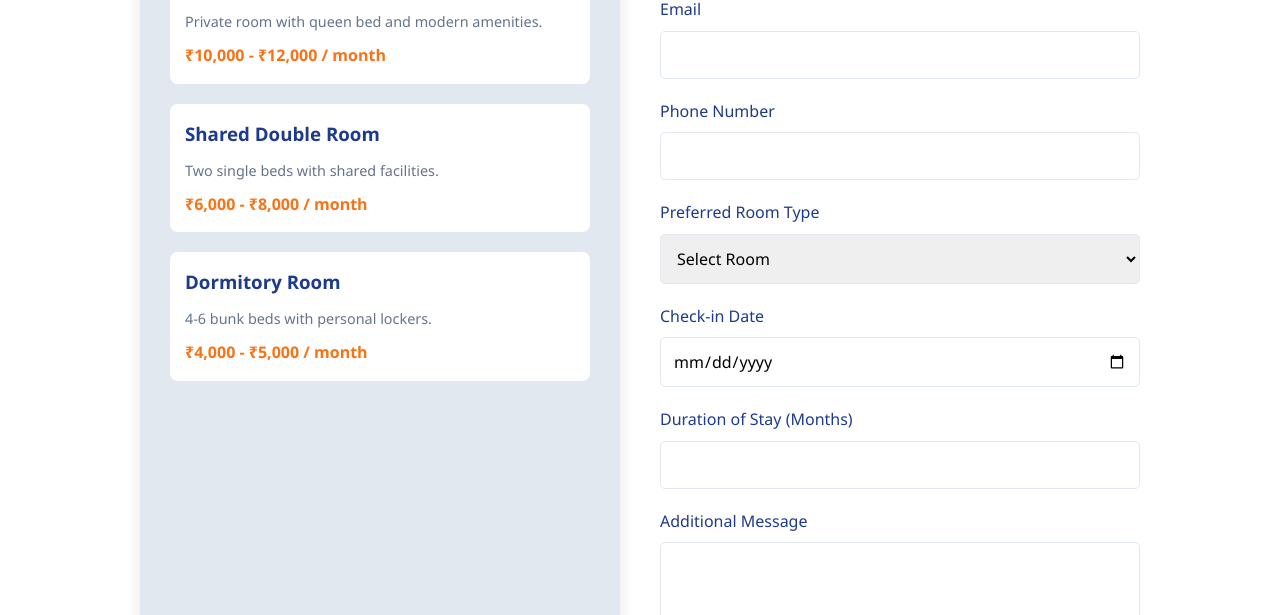
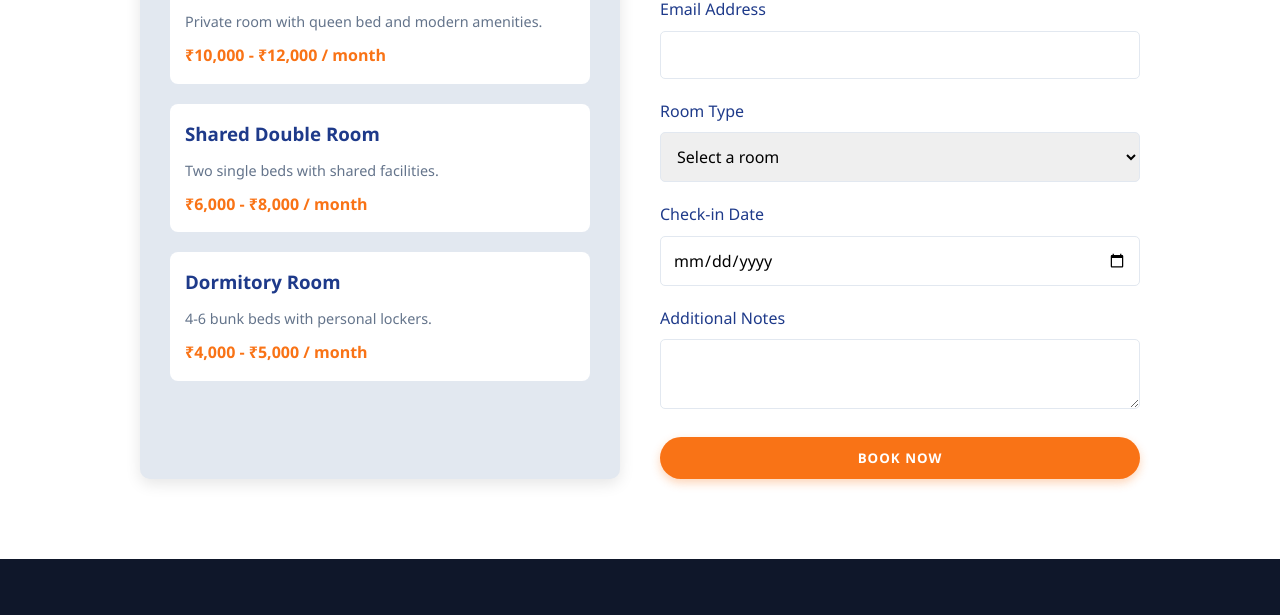
Before and after one commit to maulipg/Website, a plain HTML site: page booking.html in a window 1280 px wide. Shown: the part 691-1306 px from the top of the page. Drawn offline with Linux system fonts and the light colour scheme.

Commit message:
form submission

```diff
--- a/booking.html
+++ b/booking.html
@@ -457,26 +457,27 @@
                 </div>
 
                 <!-- Booking Form -->
-                <form name="bookingForm" method="POST" data-netlify="true" action="/thank-you.html">
+                <form name="booking" method="POST" data-netlify="true" netlify-honeypot="bot-field" action="thank-you.html">
+                    <input type="hidden" name="form-name" value="booking">
+                    <p hidden>
+                      <label>Don’t fill this out if you're human: <input name="bot-field" /></label>
+                    </p>
+
                     <div class="form-group">
-                      <label for="name">Full Name</label>
-                      <input type="text" id="name" name="name" required>
+                      <label for="fullName">Full Name</label>
+                      <input type="text" id="fullName" name="fullName" required>
                     </div>
                     <div class="form-group">
-                      <label for="email">Email</label>
+                      <label for="email">Email Address</label>
                       <input type="email" id="email" name="email" required>
                     </div>
                     <div class="form-group">
-                      <label for="phone">Phone Number</label>
-                      <input type="tel" id="phone" name="phone" required>
-                    </div>
-                    <div class="form-group">
-                      <label for="room">Preferred Room Type</label>
-                      <select id="room" name="room" required>
-                        <option value="">Select Room</option>
-                        <option value="Premium Single Room">Premium Single Room</option>
-                        <option value="Shared Double Room">Shared Double Room</option>
-                        <option value="Dormitory Room">Dormitory Room</option>
+                      <label for="roomType">Room Type</label>
+                      <select id="roomType" name="roomType" required>
+                        <option value="">Select a room</option>
+                        <option value="single">Single Room</option>
+                        <option value="double">Double Room</option>
+                        <option value="triple">Triple Room</option>
                       </select>
                     </div>
                     <div class="form-group">
@@ -484,22 +485,13 @@
                       <input type="date" id="checkin" name="checkin" required>
                     </div>
                     <div class="form-group">
-                      <label for="duration">Duration of Stay (Months)</label>
-                      <input type="number" id="duration" name="duration" min="1" required>
-                    </div>
-                    <div class="form-group">
-                      <label for="message">Additional Message</label>
-                      <textarea id="message" name="message" rows="4"></textarea>
+                      <label for="notes">Additional Notes</label>
+                      <textarea id="notes" name="notes"></textarea>
                     </div>
 
-                    <!-- Netlify Honeypot (Spam protection) -->
-                    <input type="hidden" name="form-name" value="bookingForm">
-                    <div hidden>
-                      <label>Don't fill this out if you're human: <input name="bot-field"></label>
-                    </div>
+                    <button type="submit" class="btn">Book Now</button>
+                  </form>
 
-                    <button type="submit" class="btn">Submit Inquiry</button>
-                  </form>
 
     </section>
 
```
